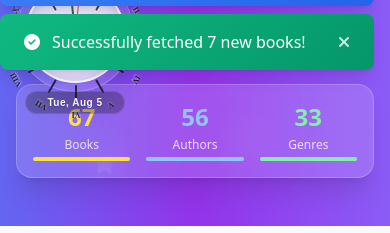
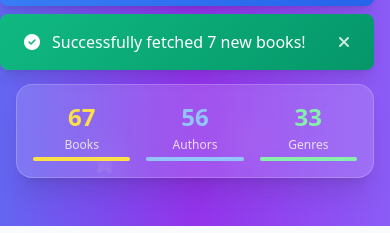
Before and after one commit to eaglepython/DOM-Project, a plain HTML site: page index.html in a window 390 px wide. Shown: the part 154-387 px from the top of the page. Drawn offline with nearby package versions, Linux system fonts and the light colour scheme; no server answers.

Commit message:
Hide Roman clock and date on mobile devices - Complete mobile UX fix

```diff
--- a/style.css
+++ b/style.css
@@ -933,35 +933,11 @@
 /* Responsive adjustments for Roman clock */
 @media (max-width: 768px) {
     .roman-clock-container {
-        padding: 8px;
-    }
-
-    .roman-clock {
-        width: 100px;
-        height: 100px;
-    }
-
-    .roman-numeral {
-        font-size: 8px;
-        top: -20px;
-    }
-
-    .hour-hand {
-        height: 28px;
-    }
-
-    .minute-hand {
-        height: 35px;
-    }
-
-    .second-hand {
-        height: 40px;
+        display: none !important;
     }
 
     .clock-date {
-        font-size: 10px;
-        margin-top: 8px;
-        padding: 3px 8px;
+        display: none !important;
     }
 }
 
```
